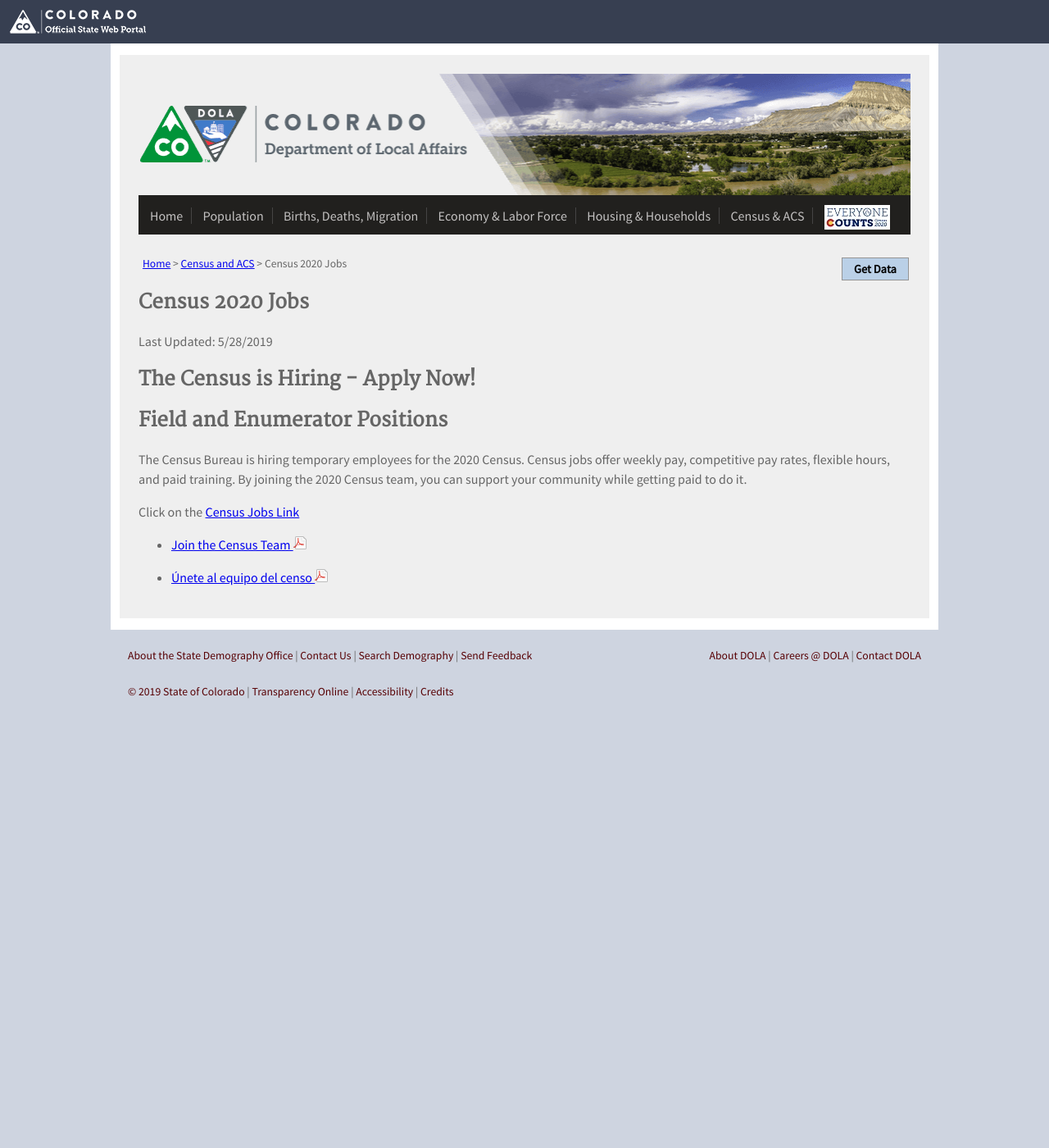
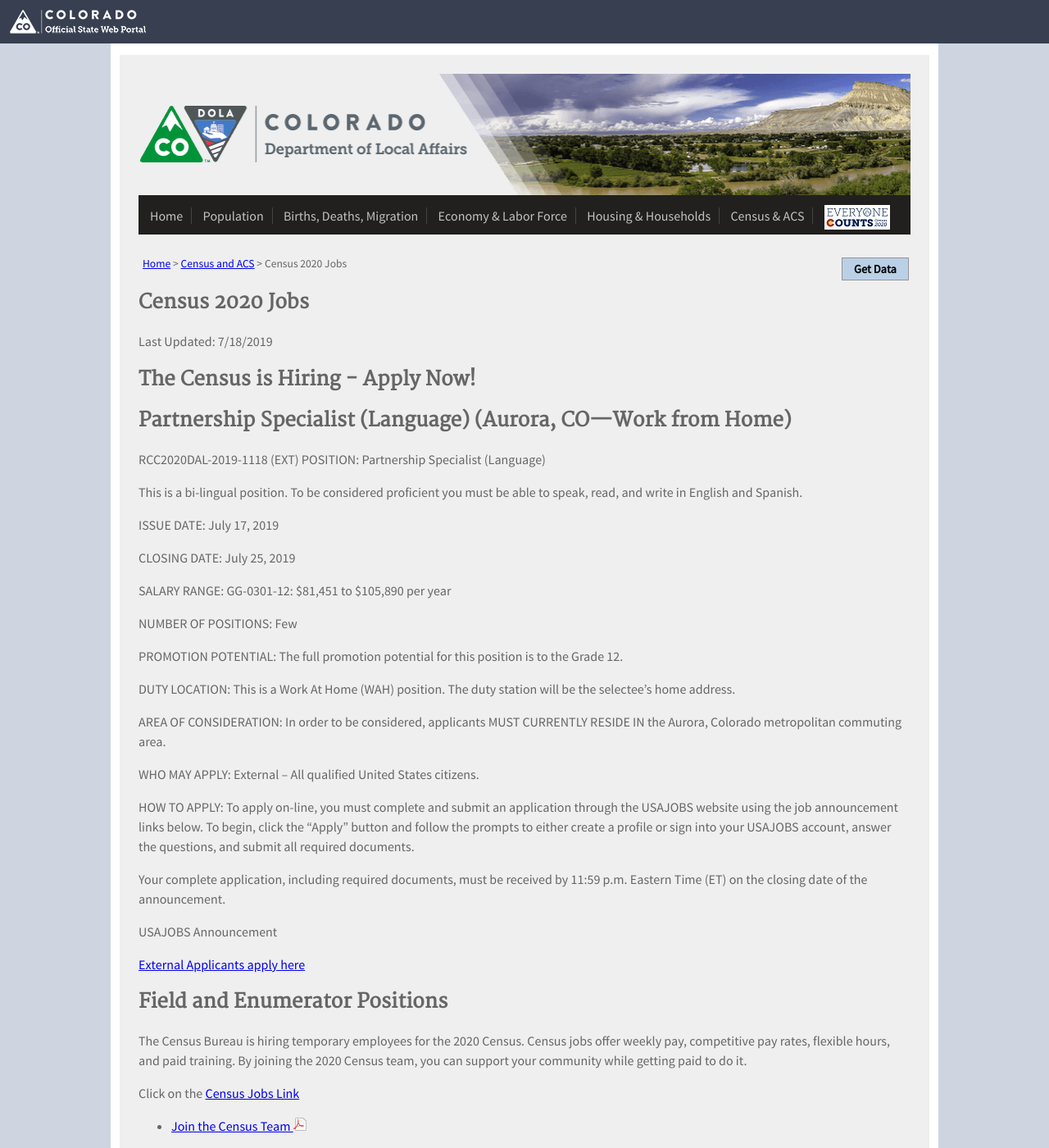
Before and after one commit to TBleess/Website_New, a Jekyll site: the page built from pages/5_CensusACS/2020-census-jobs.md, in a window 1280 px wide and 1400 px high. Shown: the whole window at 82% size. Built offline with Jekyll 4.4.1, drawn with Linux system fonts in a browser that asks for light colours.

Commit message:
Update 2020-census-jobs.md

```diff
--- a/pages/5_CensusACS/2020-census-jobs.md
+++ b/pages/5_CensusACS/2020-census-jobs.md
@@ -8,10 +8,40 @@
 
 ## Census 2020 Jobs
 
-Last Updated: 5/28/2019
+Last Updated: 7/18/2019
 
 ## The Census is Hiring - Apply Now!
 
+## Partnership Specialist (Language) (Aurora, CO—Work from Home)
+
+RCC2020DAL-2019-1118 (EXT)
+POSITION: Partnership Specialist (Language)
+
+This is a bi-lingual position. To be considered proficient you must be able to speak, read, and write in English and Spanish.
+
+ISSUE DATE: July 17, 2019
+
+CLOSING DATE: July 25, 2019
+
+SALARY RANGE: GG-0301-12:  $81,451 to $105,890 per year
+
+NUMBER OF POSITIONS: Few
+
+PROMOTION POTENTIAL: The full promotion potential for this position is to the Grade 12.
+
+DUTY LOCATION: This is a Work At Home (WAH) position. The duty station will be the selectee's home address.
+
+AREA OF CONSIDERATION: In order to be considered, applicants MUST CURRENTLY RESIDE IN the Aurora, Colorado metropolitan commuting area.
+
+WHO MAY APPLY: External – All qualified United States citizens.
+
+HOW TO APPLY: To apply on-line, you must complete and submit an application through the USAJOBS website using the job announcement links below. To begin, click the "Apply" button and follow the prompts to either create a profile or sign into your USAJOBS account, answer the questions, and submit all required documents.
+
+Your complete application, including required documents, must be received by 11:59 p.m. Eastern Time (ET) on the closing date of the announcement.
+
+USAJOBS Announcement
+
+[External Applicants apply here](https://www.usajobs.gov/GetJob/ViewDetails/539516800?#)
 
 ## Field and Enumerator Positions
 The Census Bureau is hiring temporary employees for the 2020 Census. Census jobs offer weekly pay, competitive pay rates, flexible hours, and paid training. By joining the 2020 Census team, you can support your community while getting paid to do it.
```
